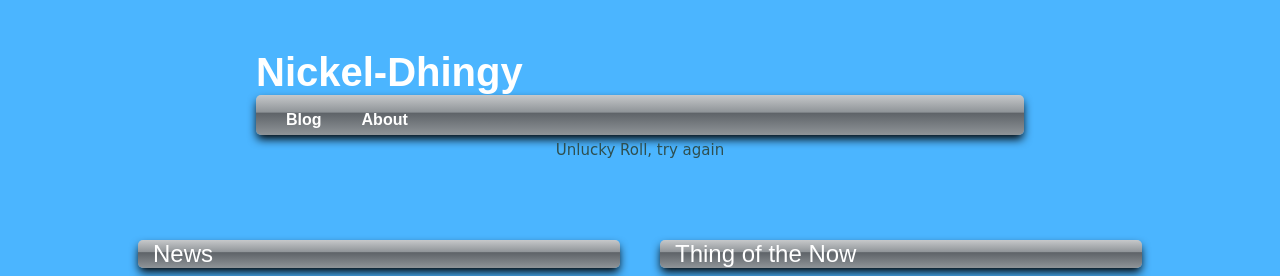
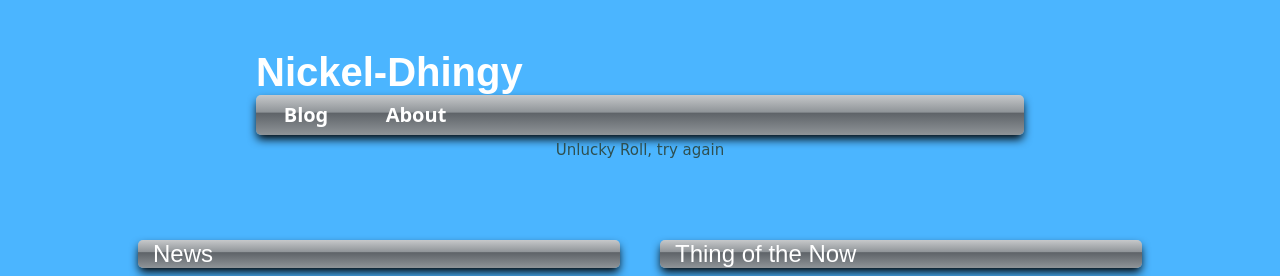
Before and after one commit to PiSquaredx3/Nickel-Dhingy, a Jekyll site: the page built from index.md, in a window 1280 px wide. Shown: the top 276 px of the page. Built offline with Jekyll 4.4.1, drawn with Linux system fonts in a browser that asks for light colours.

Commit message:
Update default.html

```diff
--- a/_layouts/default.html
+++ b/_layouts/default.html
@@ -13,10 +13,10 @@
 
     <div id="header">
 
-        <div id="navbar2">
+        <div id="navbar">
             <a href="/blog/">Blog</a>
         </div>
-        <div id="navbar3">
+        <div id="navbar">
             <a href="/about/">About</a>
         </div>
     </div>
```
